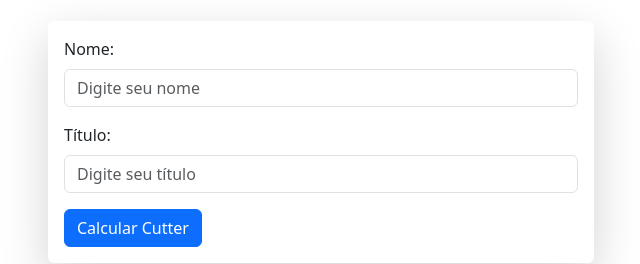
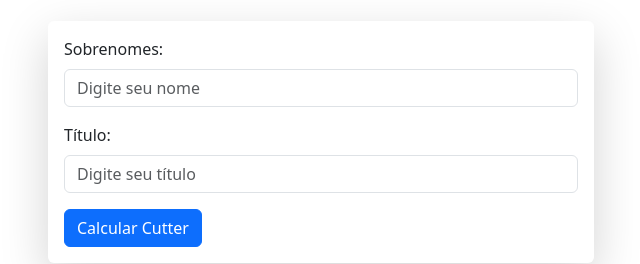
Before and after one commit to josevanderleineto/tebela-cutter, a website: page index.html in a window 1280 px wide. Shown: the part 163-427 px from the top of the page, 319-959 px from the left. Drawn offline with nearby package versions, Linux system fonts and the light colour scheme.

Commit message:
Update index.html

```diff
--- a/index.html
+++ b/index.html
@@ -28,7 +28,7 @@
             <h1 class="mb-4 text-center">Tabela Cutter</h1>
             <form class="shadow-lg p-3 mb-5 bg-white rounded">
                 <div class="mb-3">
-                    <label for="nome" class="form-label">Nome:</label>
+                    <label for="nome" class="form-label">Sobrenomes:</label>
                     <input type="text" class="form-control" id="nome" placeholder="Digite seu nome">
                 </div>
 
```
